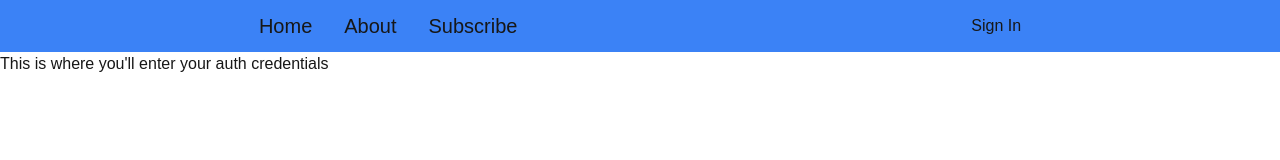
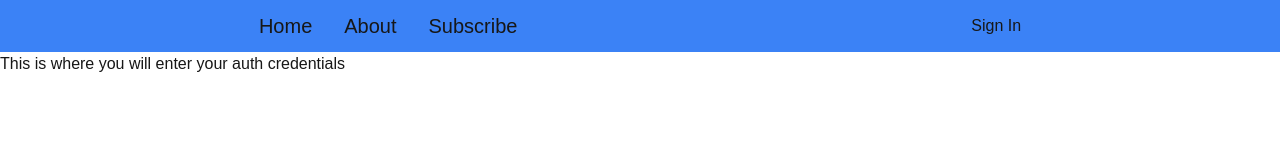
Before and after one commit to kennie-larkson/fullstack-todo-app, a Next.js app: page /auth/signin in a window 1280 px wide. Shown: the top 160 px of the page. Built offline with nearby package versions, Linux system fonts and the light colour scheme.

Commit message:
created auth routes and moved the list display to a new account page

```diff
--- a/app/auth/signin/page.tsx
+++ b/app/auth/signin/page.tsx
@@ -1,3 +1,3 @@
 export default function AuthSignIn() {
-  return <>This is where you'll enter your auth credentials</>;
+  return <>This is where you will enter your auth credentials</>;
 }
```
Also changed, not shown: app/page.tsx (+1 -8 lines).
